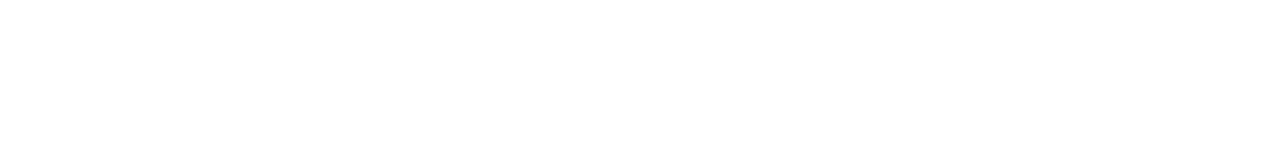
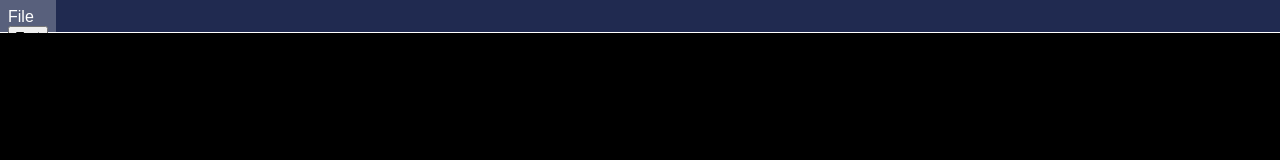
Before and after one commit to Welko/lmcharter, a website with bundled scripts: page index.html in a window 1280 px wide. Built offline with nearby package versions, Linux system fonts and the light colour scheme.

Commit message:
Setting up come classes and UI classes and stuff

```diff
--- a/index.html
+++ b/index.html
@@ -2,10 +2,10 @@
 <html lang="en">
 <head>
     <meta charset="UTF-8">
+    <link href="style.css" rel="stylesheet" type="text/css">
     <title>Title</title>
 </head>
 <body>
-
 
 <script type="module" src="src/main.js"></script>
 
--- a/package.json
+++ b/package.json
@@ -6,5 +6,8 @@
     "test": "echo \"Error: no test specified\" && exit 1"
   },
   "author": "Lucas Melo",
-  "license": "ISC"
+  "license": "ISC",
+  "dependencies": {
+    "three": "^0.131.3"
+  }
 }
--- /dev/null
+++ b/src/common.ts
@@ -0,0 +1,5 @@
+import * as THREE from "../node_modules/three/build/three.module.js";
+
+export abstract class Object {
+    public abstract render(r: THREE.WebGLRenderer, c: THREE.PerspectiveCamera | THREE.OrthographicCamera): void;
+}
--- a/src/main.ts
+++ b/src/main.ts
@@ -1 +1,27 @@
-console.log("Hello world!");
+import * as THREE from "../node_modules/three/build/three.module.js";
+import uiApp from "./ui/app.js";
+
+const app = new uiApp();
+document.body.appendChild(app.dom);
+
+const renderer = new THREE.WebGLRenderer();
+const container = app.containerDomElement;
+container.appendChild(renderer.domElement);
+
+const width = container.clientWidth;
+const height = container.clientHeight;
+const camera = new THREE.PerspectiveCamera(45, width / height, 1, 1000);
+
+const resize = function() {
+    const width = container.clientWidth;
+    const height = container.clientHeight;
+
+    camera.aspect = width / height;
+    camera.updateProjectionMatrix();
+
+    renderer.setSize(width, height);
+    renderer.setPixelRatio(window.devicePixelRatio);
+};
+
+window.addEventListener("resize", resize);
+resize();
--- /dev/null
+++ b/src/ui/app.ts
@@ -0,0 +1,43 @@
+import uiElement from "./element.js";
+import uiPanel from "./panel.js";
+import uiDropdown from "./dropdown.js";
+import uiButton from "./button.js";
+
+export class uiApp extends uiElement {
+
+    protected readonly _containerDomElement: HTMLElement;
+
+    public constructor() {
+        super(document.createElement("div"), "App");
+
+        const container = new uiPanel("AppContainer");
+        this._containerDomElement = container.dom;
+
+        const dom = this.dom;
+        const add = function (e: uiElement) {
+            dom.appendChild(e.dom);
+        }
+
+        add(uiApp.initTopBar("AppTopBar"));
+        add(container);
+    }
+
+    public get containerDomElement(): HTMLElement {
+        return this._containerDomElement;
+    }
+
+    private static initTopBar(_class: string): uiPanel {
+        const topBarPanel = new uiPanel(_class);
+
+        const dropdownFile = new uiDropdown("File");
+        dropdownFile.add(new uiButton("Test", () => {
+            console.log("Test successful :)");
+        }))
+
+        topBarPanel.add(dropdownFile);
+
+        return topBarPanel;
+    }
+}
+
+export default uiApp;
--- /dev/null
+++ b/src/ui/button.ts
@@ -0,0 +1,13 @@
+import uiElement from "./element.js";
+
+export class uiButton extends uiElement {
+    public constructor(text: string, onClickCallback?: () => void) {
+        super(document.createElement("button"));
+
+        this.dom.textContent = text;
+
+        if (onClickCallback) this.addCallback("click", onClickCallback);
+    }
+}
+
+export default uiButton;
--- /dev/null
+++ b/src/ui/dropdown.ts
@@ -0,0 +1,29 @@
+import uiPanel from "./panel.js";
+import uiElement from "./element.js";
+
+export class uiDropdown extends uiPanel {
+
+    private readonly contentPanel: uiPanel;
+
+    public constructor(text: string) {
+        super("Dropdown");
+        this._dom.textContent = text;
+
+        super.add(this.contentPanel = new uiPanel("DropdownContent"));
+        this.contentPanel.setVisible(false);
+
+        const scope = this;
+        this.addCallback("mouseenter", () => scope.setContentVisibile(true));
+        this.addCallback("mouseleave", () => scope.setContentVisibile(false));
+    }
+
+    public add(element: uiElement) {
+        this.contentPanel.add(element);
+    }
+
+    private setContentVisibile(contentVisible: boolean) {
+        this.contentPanel.setVisible(contentVisible);
+    }
+}
+
+export default uiDropdown;
--- /dev/null
+++ b/src/ui/element.ts
@@ -0,0 +1,40 @@
+export class uiElement {
+    protected readonly _dom: HTMLElement;
+
+    public constructor(dom: HTMLElement, _class?: string) {
+        this._dom = dom;
+        if (_class) this.addClass(_class);
+    }
+
+    public get dom(): HTMLElement {
+        return this._dom;
+    }
+
+    public addClass(c: string): uiElement {
+        this.dom.classList.add(c);
+        return this;
+    }
+
+    public addCallback(types: string | string[], callback: (type: string) => void): uiElement {
+        if (!Array.isArray(types)) {
+            types = [types];
+        }
+        for (let type of types) {
+            this.dom.addEventListener(type, () => callback(type));
+        }
+        return this;
+    }
+
+    public setVisible(visible: boolean) {
+        const list = this.dom.classList;
+        if (!visible) {
+            if (!list.contains("invisible")) {
+                list.add("invisible");
+            }
+        } else {
+            list.remove("invisible");
+        }
+    }
+}
+
+export default uiElement;
--- /dev/null
+++ b/src/ui/panel.ts
@@ -0,0 +1,13 @@
+import uiElement from "./element.js";
+
+export class uiPanel extends uiElement {
+    public constructor(_class?: string) {
+        super(document.createElement("div"), _class ? _class : "Panel");
+    }
+
+    public add(element: uiElement) {
+        this._dom.appendChild(element.dom);
+    }
+}
+
+export default uiPanel;
--- a/style.css
+++ b/style.css
@@ -0,0 +1,84 @@
+html, body {
+    font-family: Arial, sans-serif;
+    background-color: #202a50;
+    color: white;
+
+    margin: 0;
+    padding: 0;
+
+    position: relative;
+    width: 100%;
+    height: 100%;
+}
+
+.App {
+    position: absolute;
+    left: 0;
+    top: 0;
+    bottom: 0;
+    right: 0;
+}
+
+.AppTopBar {
+    background-color: transparent;
+    display: flex;
+    flex-direction: row;
+    height: 2em;
+    border-bottom: 1px solid white;
+}
+
+.AppContainer {
+    position: relative;
+    height: calc(100% - 2em);
+}
+
+.AppContainer > canvas {
+    background-color: black;
+    position: absolute;
+    left: 0;
+    top: 0;
+    bottom: 0;
+    right: 0;
+}
+
+/* STATES -------------------------------------------------- */
+
+.invisible {
+    display: none;
+}
+
+/* ELEMENTS -------------------------------------------------- */
+
+.Element {
+    background-color: rgba(0, 0, 0, 0.5);
+}
+
+.Panel {
+
+}
+
+.Dropdown {
+    padding: 0.5em;
+}
+.Dropdown:hover {
+    background-color: rgba(255, 255, 255, 0.25);
+    cursor: pointer;
+}
+
+.DropdownContent {
+
+}
+
+.Button {
+
+}
+
+/* UI SPECIFIC -------------------------------------------------- */
+
+/* Top bar */
+.AppTopBar > .Dropdown {
+
+}
+.AppTopBar > .Dropdown + .Dropdown {
+    border-left: 1px solid white;
+}
```
Also changed, not shown: src/fretboard.ts (added, +13 -0 lines), src/stage.ts (added, +15 -0 lines), 2 other files.
